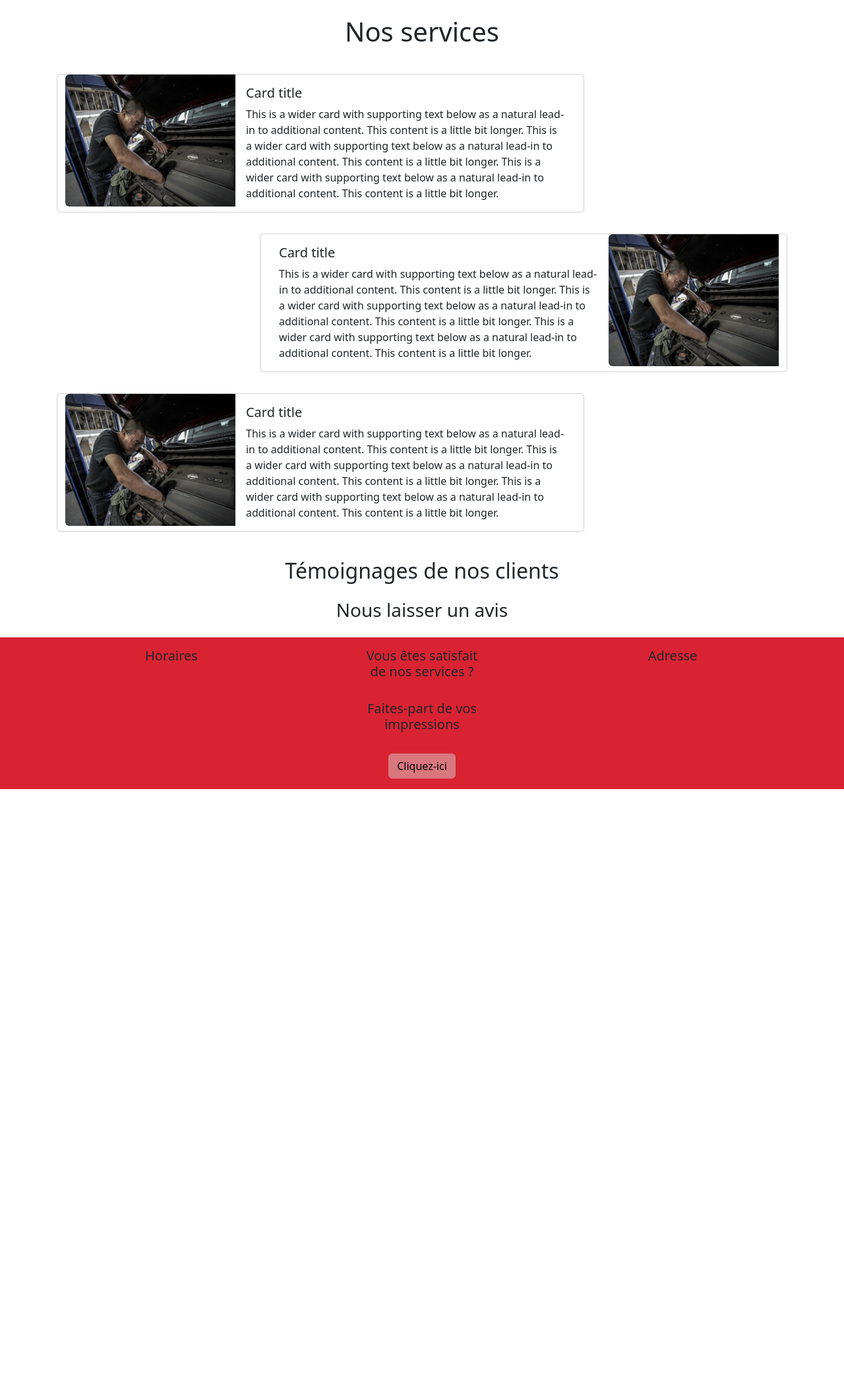
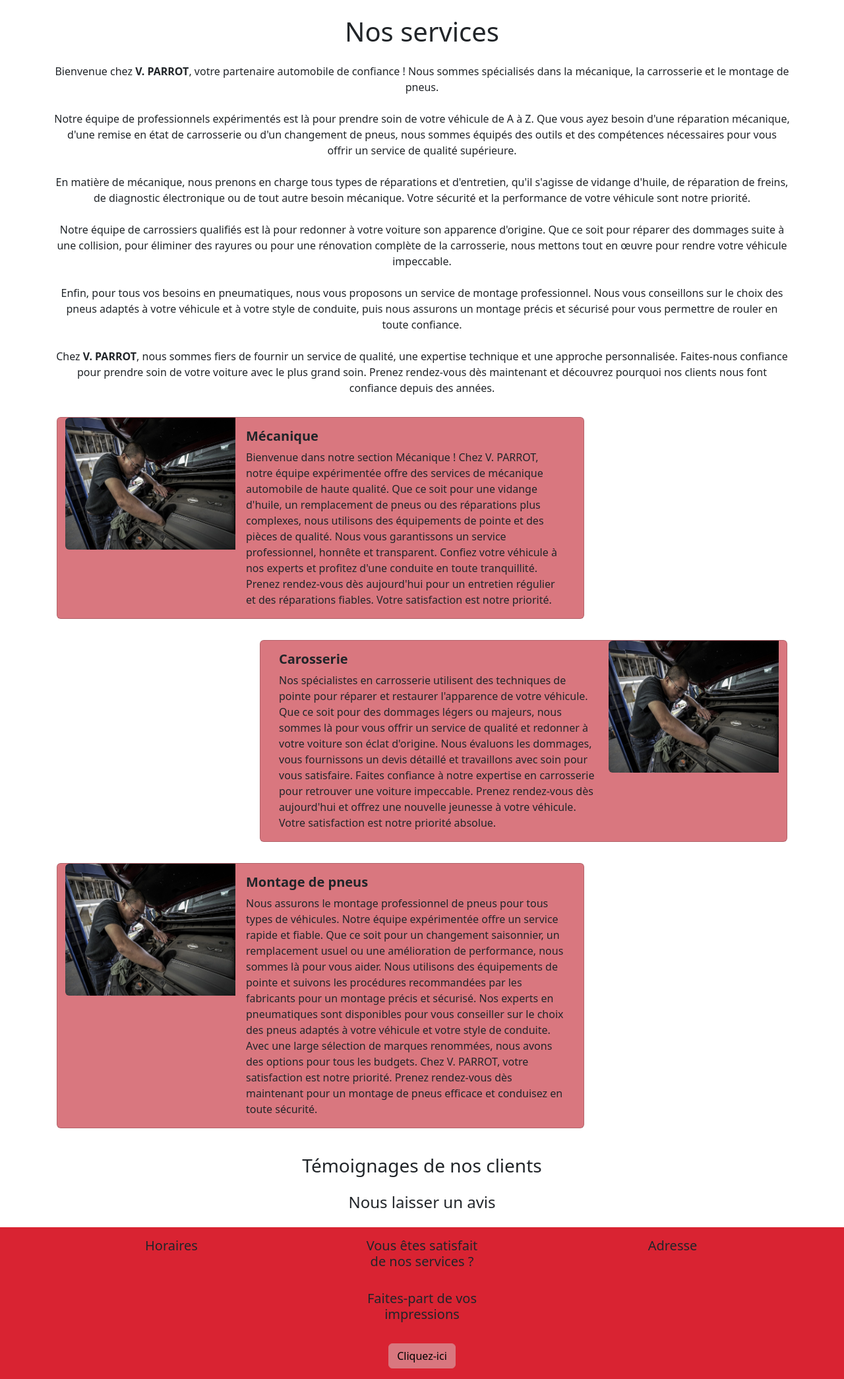
Before and after one commit to Thomas-Blachowiak/garageParrot, a Symfony app: template templates/home/home.html.twig in a window 1280 px wide. Shown: the part 100-2190 px from the top of the page at 66% size. Before the commit the page ends 1296 px from the top, so only its background shows below. Run offline with Twig, Linux system fonts and the light colour scheme; the template is opened without the code that fills it, so the values that code supplies are empty; style sheets or scripts are compiled from the project's sources; some libraries are stand-ins or nearby versions.

Commit message:
Ajout de la vérification des témoignages par l'admin (approuve ou non le témoignage)

```diff
--- a/assets/app.js
+++ b/assets/app.js
@@ -13,3 +13,5 @@ import { Tooltip, Toast, Popover } from 'bootstrap';
 
 // start the Stimulus application
 import './bootstrap';
+
+import 'bootstrap/js/dist/carousel';
--- a/src/Controller/Admin/TestimonialCrudController.php
+++ b/src/Controller/Admin/TestimonialCrudController.php
@@ -4,6 +4,7 @@ namespace App\Controller\Admin;
 
 use App\Entity\Testimonial;
 use EasyCorp\Bundle\EasyAdminBundle\Controller\AbstractCrudController;
+use EasyCorp\Bundle\EasyAdminBundle\Field\BooleanField;
 use EasyCorp\Bundle\EasyAdminBundle\Field\EmailField;
 use EasyCorp\Bundle\EasyAdminBundle\Field\IntegerField;
 use EasyCorp\Bundle\EasyAdminBundle\Field\TextareaField;
@@ -28,6 +29,7 @@ class TestimonialCrudController extends AbstractCrudController
         yield    EmailField::new('email', 'Email');
         yield    TextareaField::new('content', 'Contenue');
         yield    IntegerField::new('note', 'Note sur 20');
+        yield    BooleanField::new('approved', 'Approved')->renderAsSwitch();
 
     }
 }
--- a/src/Controller/Admin/UsedCarCrudController.php
+++ b/src/Controller/Admin/UsedCarCrudController.php
@@ -34,7 +34,7 @@ class UsedCarCrudController extends AbstractCrudController
 
         yield    ImageField::new('image')
                 ->setBasePath('public/uploads/')
-                ->setUploadDir('/public/uploads/images')
+                ->setUploadDir('/public/uploads/')
                 ->setSortable(false);
     }
 }
--- a/templates/_partials/_footer.html.twig
+++ b/templates/_partials/_footer.html.twig
@@ -11,7 +11,7 @@
 				<h5>Faites-part de vos<br>
 					impressions
 				</h5><br>
-				<button type="button" class="btn btn-primary mbsy-3">Cliquez-ici</button>
+				<a class="btn btn-primary mbsy-3" href="{{ path('app_testimonial')}}" role="button">Cliquez-ici</a>
 			</div>
 			<div class="col-md-4 text-center my-3">
 				<h5>Adresse</h5>
--- a/templates/base.html.twig
+++ b/templates/base.html.twig
@@ -16,6 +16,9 @@
         {% block body %}{% endblock %}
         {% block javascripts %}{{ encore_entry_script_tags('app') }}{% endblock %}
 
+        <script src="{{ asset('assets/bootstrap.min.js') }}"></script>
+</body>
+
     </body>
 
 </html>
--- a/templates/home/home.html.twig
+++ b/templates/home/home.html.twig
@@ -6,36 +6,59 @@
 
 <div class="container-sm text-center">
     <h1 class="text-center my-4">Nos services</h1>
+    <p>
+    Bienvenue chez <strong>V. PARROT</strong>, votre partenaire automobile de confiance ! Nous sommes spécialisés dans la mécanique, la carrosserie et le montage de pneus.<br><br>
+    Notre équipe de professionnels expérimentés est là pour prendre soin de votre véhicule de A à Z.
+    Que vous ayez besoin d'une réparation mécanique, d'une remise en état de carrosserie ou d'un changement de pneus,
+    nous sommes équipés des outils et des compétences nécessaires pour vous offrir un service de qualité supérieure.<br><br>
+    En matière de mécanique, nous prenons en charge tous types de réparations et d'entretien, qu'il s'agisse de vidange d'huile,
+    de réparation de freins, de diagnostic électronique ou de tout autre besoin mécanique.
+    Votre sécurité et la performance de votre véhicule sont notre priorité.<br><br>
+    Notre équipe de carrossiers qualifiés est là pour redonner à votre voiture son apparence d'origine.
+    Que ce soit pour réparer des dommages suite à une collision, pour éliminer des rayures ou pour une rénovation complète de la carrosserie, nous mettons tout en œuvre pour rendre votre véhicule impeccable.<br><br>
+    Enfin, pour tous vos besoins en pneumatiques, nous vous proposons un service de montage professionnel.
+    Nous vous conseillons sur le choix des pneus adaptés à votre véhicule et à votre style de conduite, puis nous assurons un montage précis et sécurisé pour vous permettre de rouler en toute confiance.<br><br>
+    Chez <strong>V. PARROT</strong>, nous sommes fiers de fournir un service de qualité, une expertise technique et une approche personnalisée.
+    Faites-nous confiance pour prendre soin de votre voiture avec le plus grand soin.
+    Prenez rendez-vous dès maintenant et découvrez pourquoi nos clients nous font confiance depuis des années.
+    </p>
 </div>
 <div class="container-sm">
     <div class="row">
-        <div class="card m-3" style="max-width: 800px;">
+        <div class="card m-3 bg-primary" style="max-width: 800px;">
             <div class="row g-0">
                 <div class="col-md-4">
                     <img src="{{ asset('/image/mecanics.jpeg')}}" class="img-fluid rounded-start" alt="mecanics-image" id="mecanics">
                 </div>
                 <div class="col-md-8">
                     <div class="card-body">
-                        <h5 class="card-title">Card title</h5>
+                        <h5 class="card-title"><strong>Mécanique</strong></h5>
                         <p class="card-text">
-                        This is a wider card with supporting text below as a natural lead-in to additional content. This content is a little bit longer.
-                        This is a wider card with supporting text below as a natural lead-in to additional content. This content is a little bit longer.
-                        This is a wider card with supporting text below as a natural lead-in to additional content. This content is a little bit longer.</p>
+                        Bienvenue dans notre section Mécanique ! Chez V. PARROT, notre équipe expérimentée offre des services de mécanique automobile de haute qualité.
+                        Que ce soit pour une vidange d'huile, un remplacement de pneus ou des réparations plus complexes,
+                        nous utilisons des équipements de pointe et des pièces de qualité. Nous vous garantissons un service professionnel,
+                        honnête et transparent. Confiez votre véhicule à nos experts et profitez d'une conduite en toute tranquillité.
+                        Prenez rendez-vous dès aujourd'hui pour un entretien régulier et des réparations fiables. Votre satisfaction est notre priorité.
+                        </p>
                     </div>
                 </div>
             </div>
         </div>
     </div>
     <div class="row justify-content-end">
-        <div class="card m-3" style="max-width: 800px;">
+        <div class="card m-3 bg-primary" style="max-width: 800px;">
             <div class="row g-0">
                 <div class="col-md-8">
                     <div class="card-body">
-                        <h5 class="card-title">Card title</h5>
+                        <h5 class="card-title"><strong>Carosserie</strong></h5>
                         <p class="card-text">
-                        This is a wider card with supporting text below as a natural lead-in to additional content. This content is a little bit longer.
-                        This is a wider card with supporting text below as a natural lead-in to additional content. This content is a little bit longer.
-                        This is a wider card with supporting text below as a natural lead-in to additional content. This content is a little bit longer.</p>
+                        Nos spécialistes en carrosserie utilisent des techniques de pointe pour réparer et restaurer l'apparence de votre véhicule.
+                        Que ce soit pour des dommages légers ou majeurs, nous sommes là pour vous offrir un service de qualité et redonner à votre voiture son éclat d'origine.
+                        Nous évaluons les dommages, vous fournissons un devis détaillé et travaillons avec soin pour vous satisfaire.
+                        Faites confiance à notre expertise en carrosserie pour retrouver une voiture impeccable.
+                        Prenez rendez-vous dès aujourd'hui et offrez une nouvelle jeunesse à votre véhicule.
+                        Votre satisfaction est notre priorité absolue.
+                        </p>
                     </div>
                 </div>
                 <div class="col-md-4">
@@ -45,18 +68,22 @@
         </div>
     </div>
     <div class="row">
-        <div class="card m-3" style="max-width: 800px;">
+        <div class="card m-3 bg-primary" style="max-width: 800px;">
             <div class="row g-0">
                 <div class="col-md-4">
                     <img src="{{ asset('/image/mecanics.jpeg')}}" class="img-fluid rounded-start" alt="mecanics-image" id="mecanics">
                 </div>
                 <div class="col-md-8">
                     <div class="card-body">
-                        <h5 class="card-title">Card title</h5>
+                        <h5 class="card-title"><strong>Montage de pneus</strong></h5>
                         <p class="card-text">
-                        This is a wider card with supporting text below as a natural lead-in to additional content. This content is a little bit longer.
-                        This is a wider card with supporting text below as a natural lead-in to additional content. This content is a little bit longer.
-                        This is a wider card with supporting text below as a natural lead-in to additional content. This content is a little bit longer.</p>
+                        Nous assurons le montage professionnel de pneus pour tous types de véhicules. Notre équipe expérimentée offre un service rapide et fiable.
+                        Que ce soit pour un changement saisonnier, un remplacement usuel ou une amélioration de performance, nous sommes là pour vous aider.
+                        Nous utilisons des équipements de pointe et suivons les procédures recommandées par les fabricants pour un montage précis et sécurisé.
+                        Nos experts en pneumatiques sont disponibles pour vous conseiller sur le choix des pneus adaptés à votre véhicule et votre style de conduite.
+                        Avec une large sélection de marques renommées, nous avons des options pour tous les budgets. Chez V. PARROT, votre satisfaction est notre priorité.
+                        Prenez rendez-vous dès maintenant pour un montage de pneus efficace et conduisez en toute sécurité.
+                        </p>
                     </div>
                 </div>
             </div>
@@ -66,10 +93,12 @@
 <section class="container-sm">
 <div class="row">
     <div class="col-12">
-            <h2 class="text-center my-4">Témoignages de nos clients</h2>
-            <h3 class="text-center my-4">Nous laisser un avis</h3>
+            <h3 class="text-center my-4">Témoignages de nos clients</h3>
+            <h4 class="text-center my-4">Nous laisser un avis</h4>
     </div>
+
 {% for testimonial in testimonial %}
+    {% if testimonial.approved %}
 	<div class="col-3">
 		<div class="card h-70 m-3">
 			<div class="card-body text-center">
@@ -79,6 +108,7 @@
 			</div>
 		</div>
 	</div>
+    {% endif %}
 {% endfor %}
 </div>
 </section>
```
Also changed, not shown: migrations/Version20230630143223.php (added, +31 -0 lines), src/Controller/TestimonialController.php (added, +78 -0 lines), src/Entity/Testimonial.php (+16 -0 lines), src/Form/TestimonialFormType.php (added, +28 -0 lines), templates/car/index.html.twig (+5 -6 lines), templates/testimonial/new.html.twig (added, +39 -0 lines), templates/testimonial/success.html.twig (added, +25 -0 lines).
